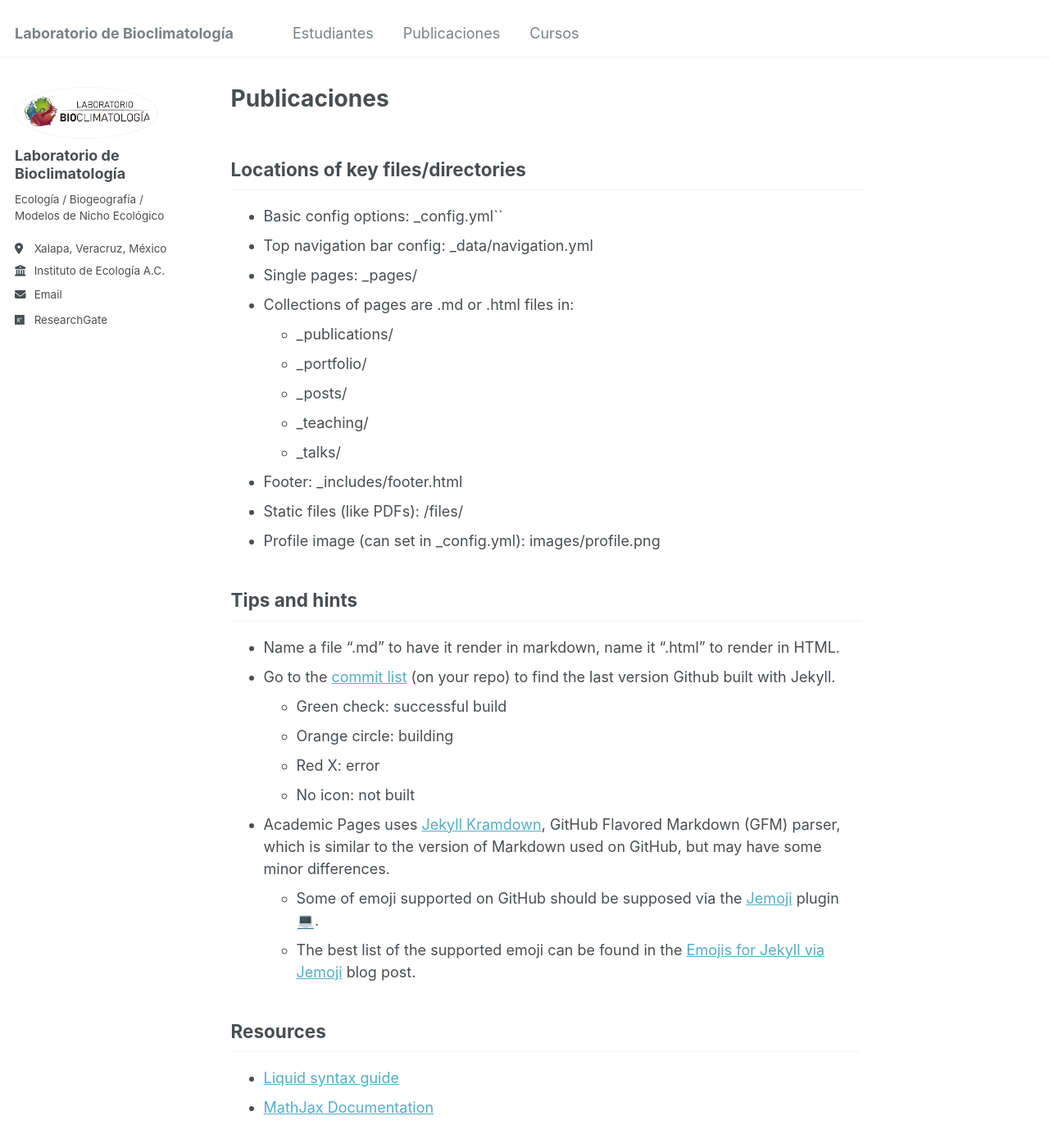
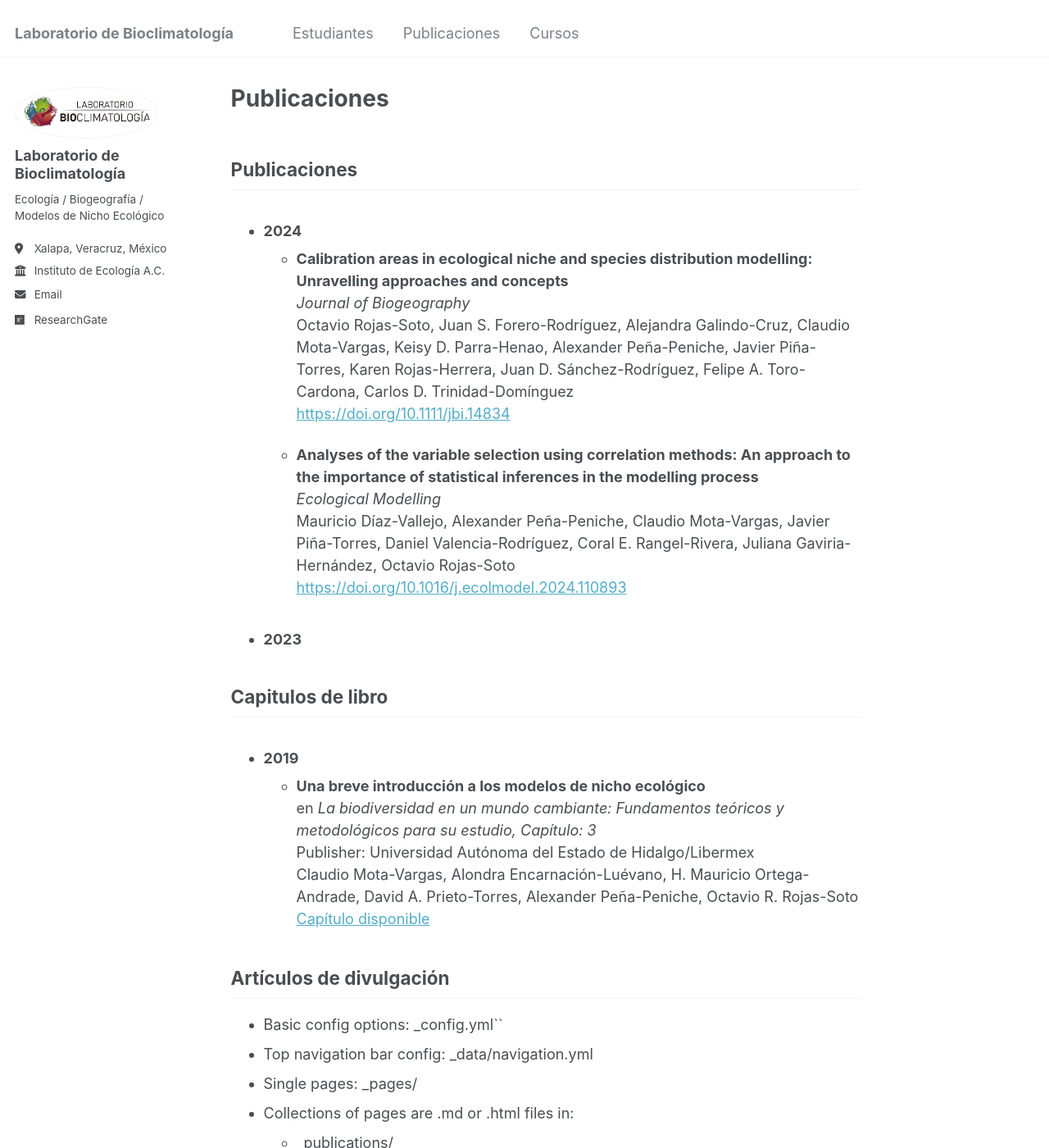
Before and after one commit to Labbioclim/bioclimat, a Jekyll site: the page built from _pages/markdown.md, in a window 1280 px wide and 1400 px high. Shown: the whole window at 82% size. Built offline with Jekyll 4.4.1, drawn with Linux system fonts in a browser that asks for light colours; emoji names are drawn with the system emoji font.

Commit message:
Update markdown.md

```diff
--- a/_pages/markdown.md
+++ b/_pages/markdown.md
@@ -7,7 +7,35 @@ redirect_from:
   - /markdown.html
 ---
 
-## Locations of key files/directories
+## Publicaciones
+
+* ### 2024
+  * **Calibration areas in ecological niche and species distribution modelling: Unravelling approaches and concepts**<br>
+_Journal of Biogeography_<br>
+Octavio Rojas-Soto, Juan S. Forero-Rodríguez, Alejandra Galindo-Cruz, Claudio Mota-Vargas, Keisy D. Parra-Henao, Alexander Peña-Peniche, Javier Piña-Torres, Karen Rojas-Herrera, Juan D. Sánchez-Rodríguez, Felipe A. Toro-Cardona, Carlos D. Trinidad-Domínguez<br>
+[https://doi.org/10.1111/jbi.14834](https://doi.org/10.1111/jbi.14834)
+
+  * **Analyses of the variable selection using correlation methods: An approach to the importance of statistical inferences in the modelling process**<br>
+*Ecological Modelling*<br>
+Mauricio Díaz-Vallejo, Alexander Peña-Peniche, Claudio Mota-Vargas, Javier Piña-Torres, Daniel Valencia-Rodríguez, Coral E. Rangel-Rivera, Juliana Gaviria-Hernández, Octavio Rojas-Soto<br>
+[https://doi.org/10.1016/j.ecolmodel.2024.110893](https://doi.org/10.1016/j.ecolmodel.2024.110893)
+
+
+* ### 2023
+
+
+## Capitulos de libro
+* ### 2019
+  * **Una breve introducción a los modelos de nicho ecológico**<br>
+en _La biodiversidad en un mundo cambiante: Fundamentos teóricos y metodológicos para su estudio, Capítulo: 3_<br>
+Publisher: Universidad Autónoma del Estado de Hidalgo/Libermex<br>
+Claudio Mota-Vargas, Alondra Encarnación-Luévano, H. Mauricio Ortega-Andrade, David A. Prieto-Torres, Alexander Peña-Peniche, Octavio R. Rojas-Soto<br>
+[Capítulo disponible](https://www.researchgate.net/publication/339181920_Una_breve_introduccion_a_los_modelos_de_nicho_ecologico)
+
+
+## Artículos de divulgación
+
+
 
 * Basic config options: _config.yml``
 * Top navigation bar config: _data/navigation.yml
```
